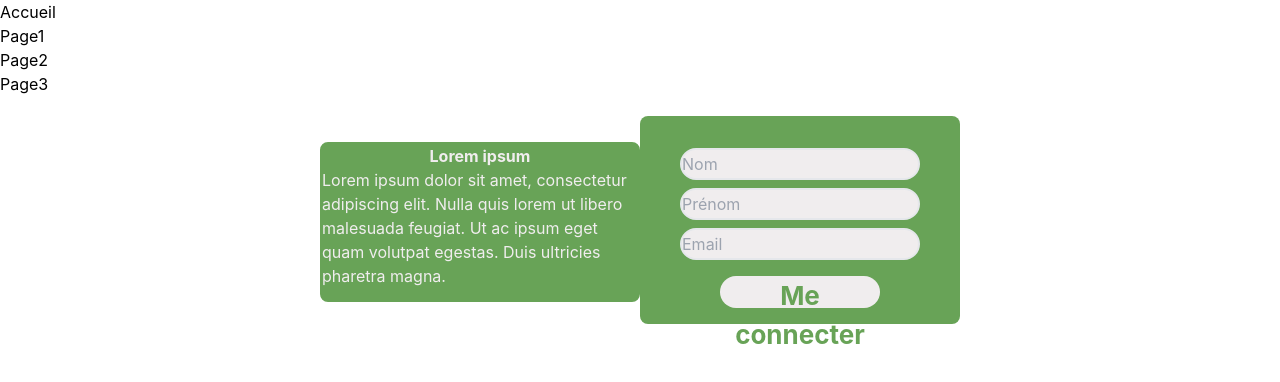
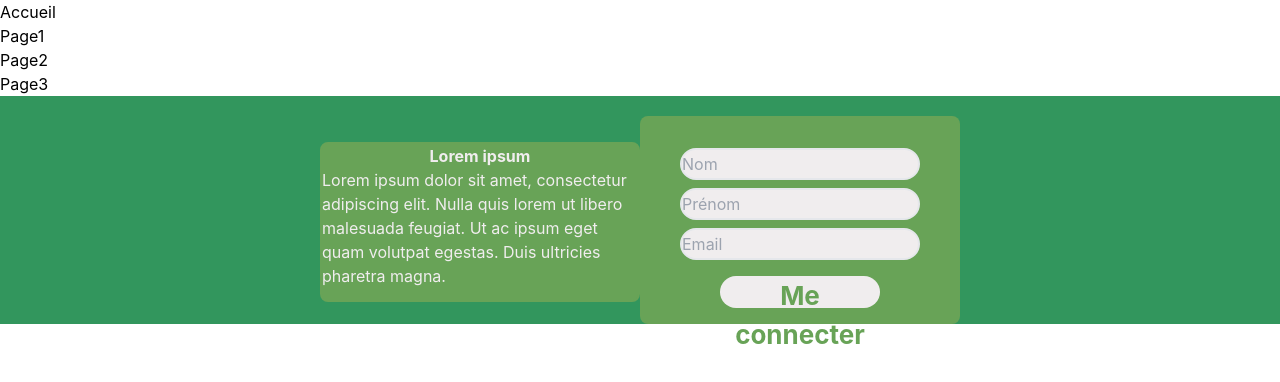
Before and after one commit to KevinLavigne/hackathon, a React (Vite) app in the folder frontend/: page / in a window 1280 px wide. Shown: the top 382 px of the page. Built offline with nearby package versions, Linux system fonts and the light colour scheme.

Commit message:
adding background color home page

```diff
--- a/frontend/src/App.css
+++ b/frontend/src/App.css
@@ -58,3 +58,7 @@ code {
 button {
   font-size: calc(10px + 2vmin);
 }
+
+.home-page {
+  background-color: #32965D;
+}
--- a/frontend/src/pages/Home.jsx
+++ b/frontend/src/pages/Home.jsx
@@ -3,7 +3,7 @@ import Concept from "../components/Concept";
 
 export default function Home() {
   return (
-    <div className="flex justify-center flex items-center flex flex-wrap">
+    <div className="home-page flex justify-center flex items-center flex flex-wrap">
       <div>
         <Concept />
       </div>
```
